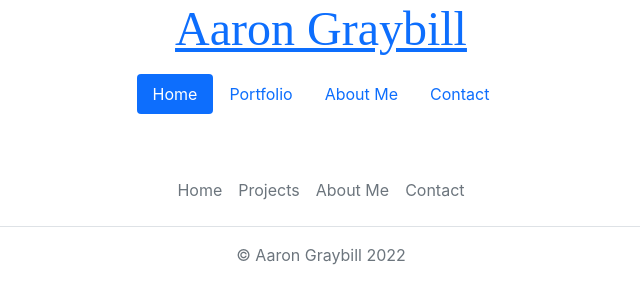
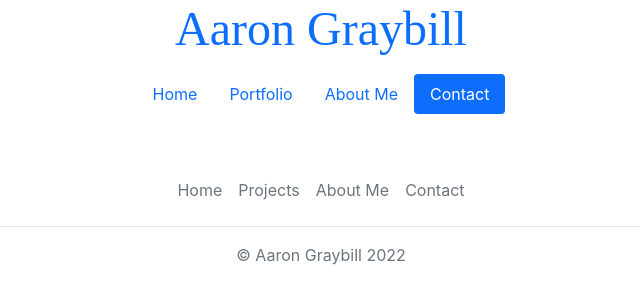
Before and after one commit to y0Phoenix/y0Phoenix.gihub.io, a React (Create React App) app: page /contact in a window 1280 px wide. Shown: the top 302 px of the page, without its empty margins (319-959 px from the left). Built offline with nearby package versions, Linux system fonts and the light colour scheme.

Commit message:
added nav link active change

```diff
--- a/src/App.css
+++ b/src/App.css
@@ -4,6 +4,10 @@
   margin: auto;
   text-align: center;
   font-family: cursive;
+  text-decoration: none;
+}
+
+.header-link {
   text-decoration: none;
 }
 
--- a/src/components/layouts/Navbar.js
+++ b/src/components/layouts/Navbar.js
@@ -1,4 +1,4 @@
-import React, { Component, createRef, Fragment, useRef } from 'react'
+import React, { Component, createRef, Fragment, useEffect, useRef } from 'react'
 import { Link, useLocation } from 'react-router-dom'
 const Navbar = () => {
     const homeLink = useRef();
@@ -6,9 +6,9 @@ const Navbar = () => {
     const aboutMeLink = useRef();
     const contactLink = useRef();
 
+    const location = useLocation();
 
-    const location = useLocation();
-    function updateNavLinks () {
+    useEffect(() => {
         const navArr = [
             homeLink,
             portfolioLink,
@@ -16,35 +16,32 @@ const Navbar = () => {
             contactLink
         ];
         navArr.forEach(element => {
-            if (element.current.className === 'nav link active') {
-                console.log(`${element.current.className} for ${element.current.id}`);
-                element.current.className = 'nav link';
-                console.log(`${element.current.className} for ${element.current.id}`);
-
+            if (element.current.className === 'nav-link active') {
+                element.current.className = 'nav-link';
             }
             if(element.current.id === location.pathname) {
-                element.current.className = 'nav link active';
+                element.current.className = 'nav-link active';
             }
         });
-    }
+    }, [location])
 
     return (
         <Fragment>
-            <h1 className='header'><Link to='/'>Aaron Graybill</Link></h1>
+            <h1 className='header'><Link to='/' className='header-link'>Aaron Graybill</Link></h1>
             <div className='container'>
                 <header className='d-flex justify-content-center py-3'>
                     <ul className='nav nav-pills'>
                         <li className='nav-item'>
-                            <Link to='/' className='nav-link active' aria-current="page" ref={homeLink} id='/' onClick={updateNavLinks}>Home</Link>
+                            <Link to='/' className='nav-link active' aria-current="page" ref={homeLink} id='/'>Home</Link>
                         </li>
                         <li className='nav-item'>
-                            <Link to='/portfolio' className='nav-link' aria-current="page" ref={portfolioLink} id='/portfolio' onClick={updateNavLinks}>Portfolio</Link>
+                            <Link to='/portfolio' className='nav-link' aria-current="page" ref={portfolioLink} id='/portfolio'>Portfolio</Link>
                         </li>
                         <li className='nav-item'>
-                            <Link to='/aboutme' className='nav-link' aria-current="page" ref={aboutMeLink} id='/aboutme' onClick={updateNavLinks}>About Me</Link>
+                            <Link to='/aboutme' className='nav-link' aria-current="page" ref={aboutMeLink} id='/aboutme'>About Me</Link>
                         </li>
                         <li className='nav-item'>
-                            <Link to='/contact' className='nav-link' aria-current="page" ref={contactLink} id='/contact' onClick={updateNavLinks}>Contact</Link>
+                            <Link to='/contact' className='nav-link' aria-current="page" ref={contactLink} id='/contact'>Contact</Link>
                         </li>
                     </ul>
                 </header>
```
